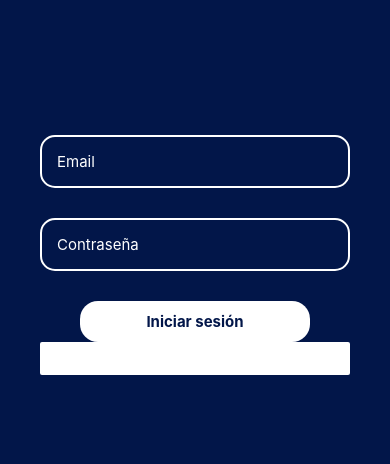
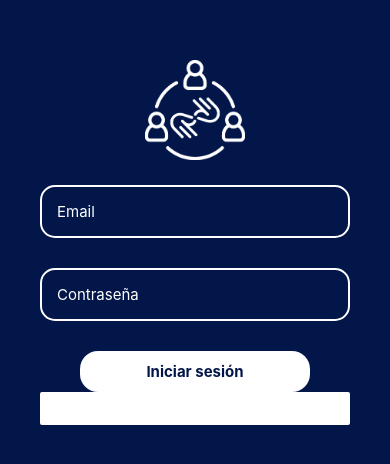
Before and after one commit to dsagredo/SILSCH, a React Native app: screen / in a window 390 px wide. Shown: the part 180-644 px from the top of the page. Built offline with nearby package versions, Linux system fonts and the light colour scheme; grey boxes are pictures that could not be loaded.

Commit message:
feat(slashscreen): add icons y splash screen

```diff
--- a/App.tsx
+++ b/App.tsx
@@ -1,8 +1,16 @@
-import React from 'react';
 import { KeyboardAvoidingView, SafeAreaView } from 'react-native';
+import React, { useEffect } from 'react';
+import SplashScreen from 'react-native-splash-screen';
 import LoginScreen from './src/screens/Login/LoginScreen';
 import styles from './src/globals/globals.module';
+
 const App = (): JSX.Element => {
+  useEffect((): void => {
+    setTimeout((): void => {
+      SplashScreen.hide();
+    }, 1500);
+  }, []);
+
   return (
     <SafeAreaView style={styles.container}>
       <KeyboardAvoidingView
--- a/metro.config.js
+++ b/metro.config.js
@@ -1,4 +1,4 @@
-const {getDefaultConfig, mergeConfig} = require('@react-native/metro-config');
+const { getDefaultConfig, mergeConfig } = require('@react-native/metro-config');
 
 /**
  * Metro configuration
--- a/package.json
+++ b/package.json
@@ -14,7 +14,7 @@
     "react-native": "0.73.6",
     "react-native-gesture-handler": "^2.15.0",
     "react-native-reanimated": "^3.8.1",
-    "react-native-ui-lib": "^7.18.3"
+    "react-native-splash-screen": "^3.3.0"
   },
   "devDependencies": {
     "@babel/core": "^7.20.0",
--- a/src/screens/Login/Login.module.ts
+++ b/src/screens/Login/Login.module.ts
@@ -9,6 +9,10 @@ const styles = StyleSheet.create({
   contentImg: {
     alignItems: 'center',
     marginBottom: 25,
+  },
+  contentLogo: {
+    width: 100,
+    height: 100,
   },
   contentForm: {
     display: 'flex',
--- a/src/screens/Login/LoginScreen.tsx
+++ b/src/screens/Login/LoginScreen.tsx
@@ -2,19 +2,14 @@ import React from 'react';
 import { Button, Image, Text, TouchableOpacity, View } from 'react-native';
 import styles from './Login.module.ts';
 import TextField from '../../components/TextField.tsx';
+import Logo from '../../assets/images/logo.png';
 
 const LoginScreen = (): JSX.Element => {
   return (
     <>
       <View style={styles.container}>
         <View style={styles.contentImg}>
-          <Image
-            source={{
-              uri: 'https://raw.githubusercontent.com/wix/react-native-ui-lib/master/demo/src/assets/images/card-example.jpg',
-            }}
-            width={100}
-            height={100}
-          />
+          <Image source={Logo} style={styles.contentLogo} />
         </View>
         <View style={styles.contentForm}>
           <TextField
```
Also changed, not shown: images.d.ts (added, +21 -0 lines), src/assets/images/logo.png (added), 66 other files (tests, documents, lock files or other folders).
